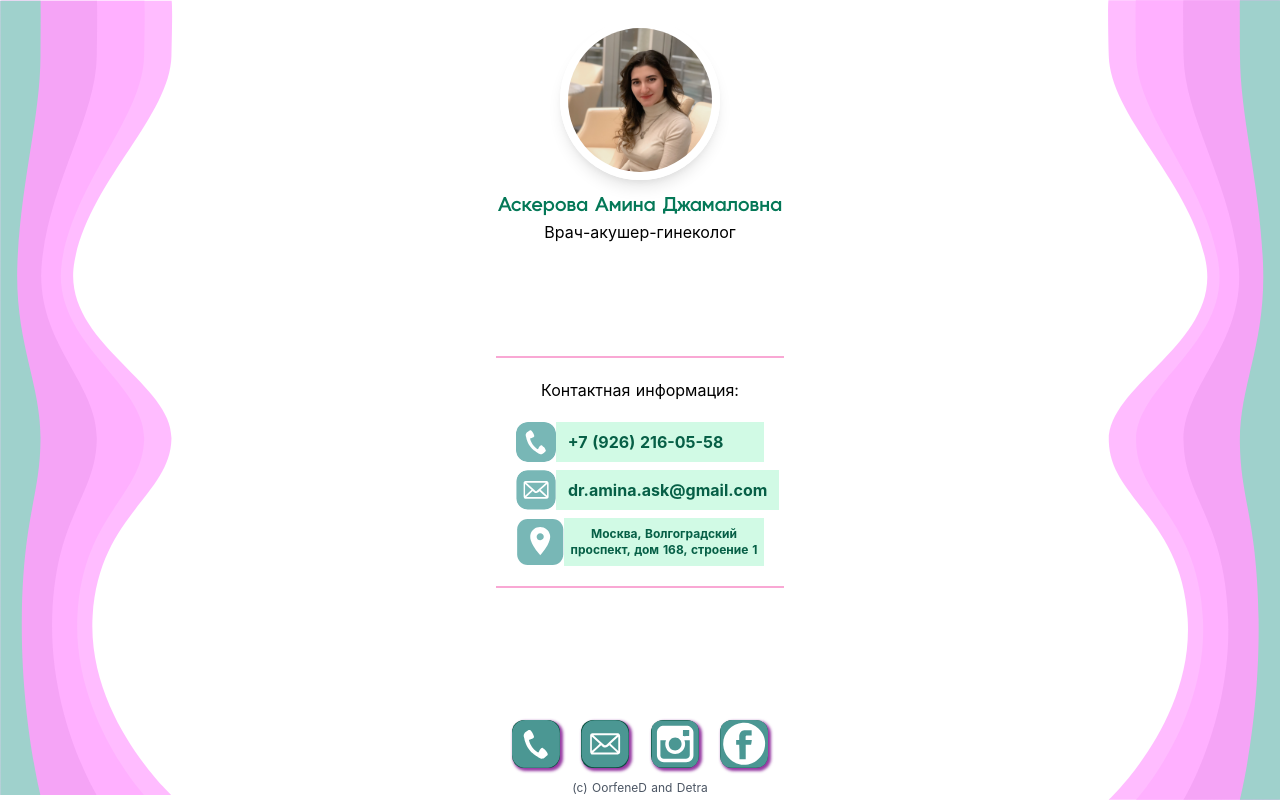
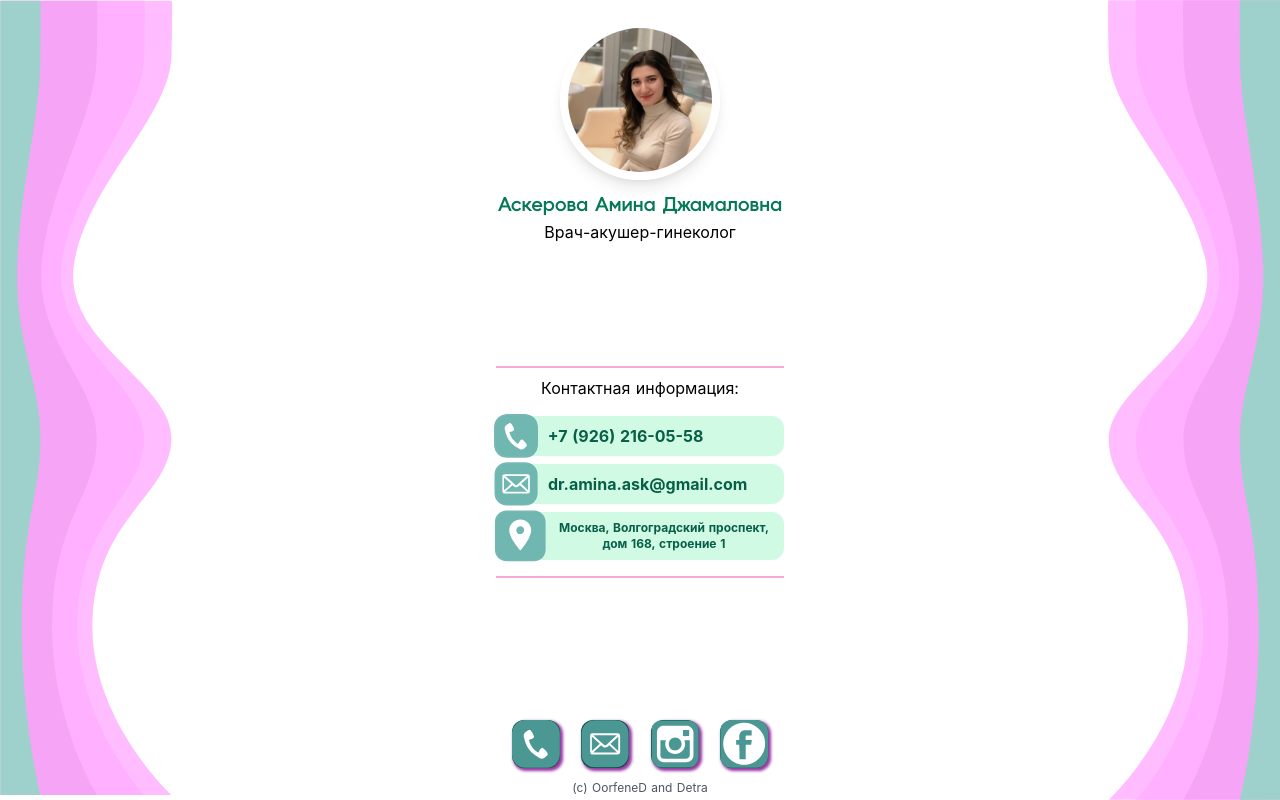
Before and after one commit to OorfeneD/aab-business-card, a Nuxt app: page / in a window 1280 px wide. Built offline with nearby package versions, Linux system fonts and the light colour scheme.

Commit message:
added: ContactRow component ContactRow replaces <a> tag with contact info in ContactList

```diff
--- a/components/ContactList.vue
+++ b/components/ContactList.vue
@@ -1,35 +1,29 @@
 <template>
   <div class="flex flex-col w-72 items-center">
     <Divider />
-    <p class="mt-5">
+    <p class="mt-2 mb-3">
       Контактная информация:
     </p>
-    <a href="tel:+7 (926) 216-05-58" class="w-full h-10 my-1 mt-5 px-5 flex items-stretch justify-center">
-      <img src="~assets/icons/icon-mobile-sm.svg" alt="" class="inline-block rounded-xl h-10 w-10">
-      <p class="inline-flex text-green-800 font-bold bg-green-100 w-full items-center px-3">
-        +7 (926) 216-05-58
-      </p>
-    </a>
-    <a href="mailto:dr.amina.ask@gmail.com" class="w-full h-10 my-1 px-5 flex items-stretch">
-      <img src="~assets/icons/icon-email-sm.svg" alt="" class="inline-block rounded-xl h-10 w-10">
-      <p class="inline-flex text-green-800 font-bold bg-green-100 w-full items-center px-3">
-        dr.amina.ask@gmail.com
-      </p>
-    </a>
-    <a href="https://yandex.ru/maps/213/moscow/search/ГБУЗ%20«Госпиталь%20Ветеранов%20Войн%202»%20ДЗМ%20Волгоградский%20проспект%2C%20168%2C%20строение%201%2C%20Москва/" target="_blank" class="w-full h-12 my-1 mb-5 px-5 flex items-stretch justify-center">
-      <img src="~assets/icons/icon-map.svg" alt="" class="inline-block rounded-xl h-12 w-12">
-      <p class="inline-flex text-green-800 font-bold bg-green-100 w-full items-center px-1 text-xs">
-        Москва, Волгоградский проспект, дом 168, строение 1
-      </p>
-    </a>
+    <contact-row href="tel:+79262160558" w-full :src="require('@/assets/icons/icon-mobile-sm.svg')" text="+7 (926) 216-05-58" />
+    <contact-row href="mailto:dr.amina.ask@gmail.com" w-full :src="require('@/assets/icons/icon-email-sm.svg')" text="dr.amina.ask@gmail.com" />
+    <contact-row
+      href="https://yandex.ru/maps/213/moscow/search/ГБУЗ%20«Госпиталь%20Ветеранов%20Войн%202»%20ДЗМ%20Волгоградский%20проспект%2C%20168%2C%20строение%201%2C%20Москва/"
+      w-full
+      big
+      text-small
+      :src="require('@/assets/icons/icon-map.svg')"
+      text="Москва, Волгоградский проспект, дом 168, строение 1"
+    />
+    <div class="w-full my-1 h-1" />
     <Divider />
   </div>
 </template>
 
 <script>
+import ContactRow from './ContactRow.vue'
 import Divider from './Divider.vue'
 export default {
-  components: { Divider }
+  components: { Divider, ContactRow }
 }
 </script>
 
--- /dev/null
+++ b/components/ContactRow.vue
@@ -0,0 +1,45 @@
+<template>
+  <a :href="href" :class="`${wFull ? 'w-full' : ''} ${!big? 'h-10' : 'h-12'} my-1 mt-1 mx-3 rounded-xl bg-green-100 flex items-stretch justify-center`">
+    <img :src="src" alt="" :class="`inline-block rounded-xl ${!big? 'h-10 w-10' : 'h-12 w-12'} transform scale-110`">
+    <p :class="`inline-flex text-green-800 font-bold  w-full items-center ${ textSmall ? 'px-1 text-xs' : 'px-3'}`">
+      {{ text }}
+    </p>
+  </a>
+</template>
+
+<script>
+export default {
+  props: {
+    text: {
+      type: String,
+      default: ''
+    },
+    href: {
+      type: String,
+      default: ''
+    },
+    src: {
+      type: String,
+      default: ''
+    },
+    big: {
+      type: Boolean,
+      default: false
+    },
+    wFull: {
+      type: Boolean,
+      default: true
+    },
+    textSmall: {
+      type: Boolean,
+      default: false
+    }
+  }
+}
+</script>
+
+<style scoped>
+img {
+  z-index: 2;
+}
+</style>
```
